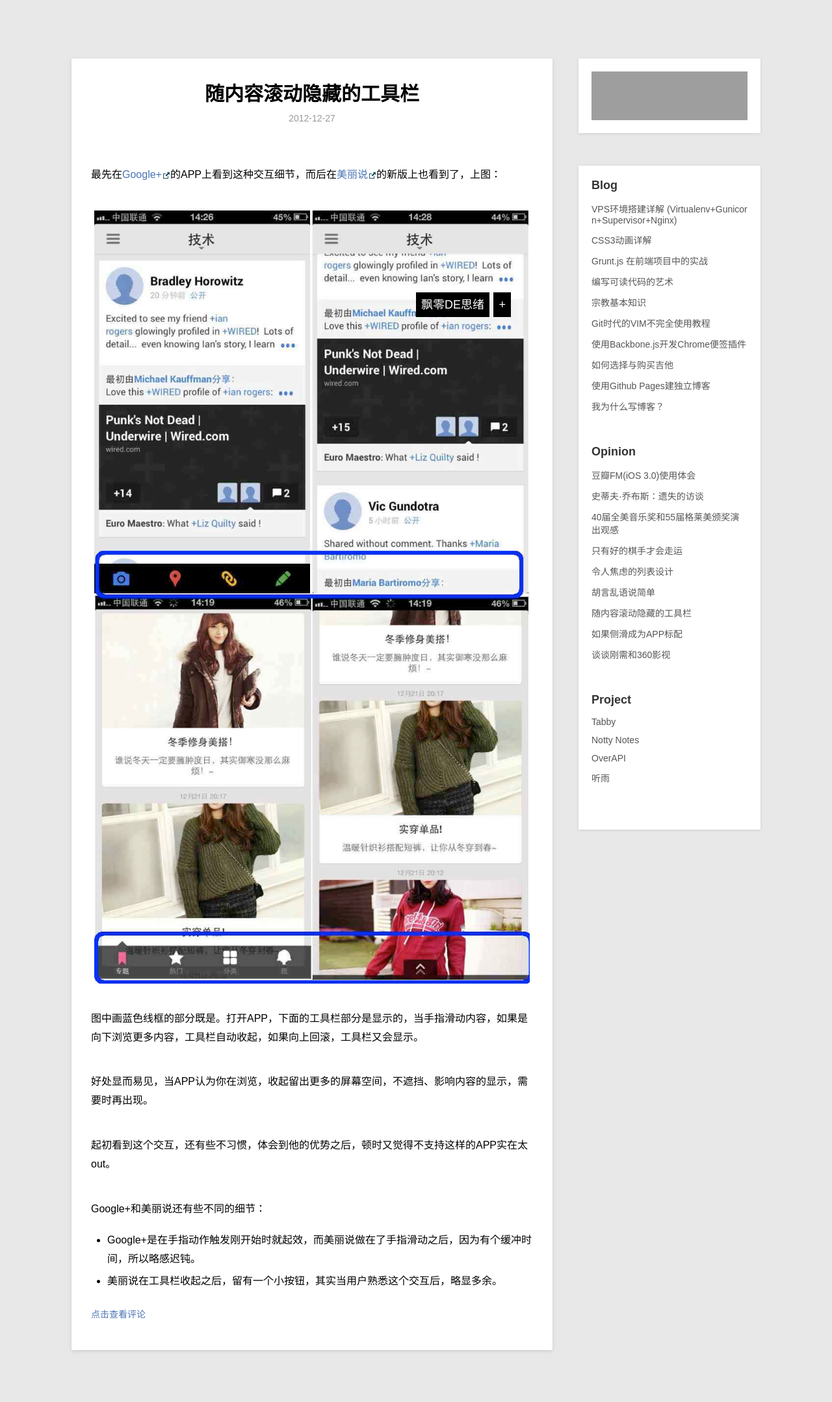
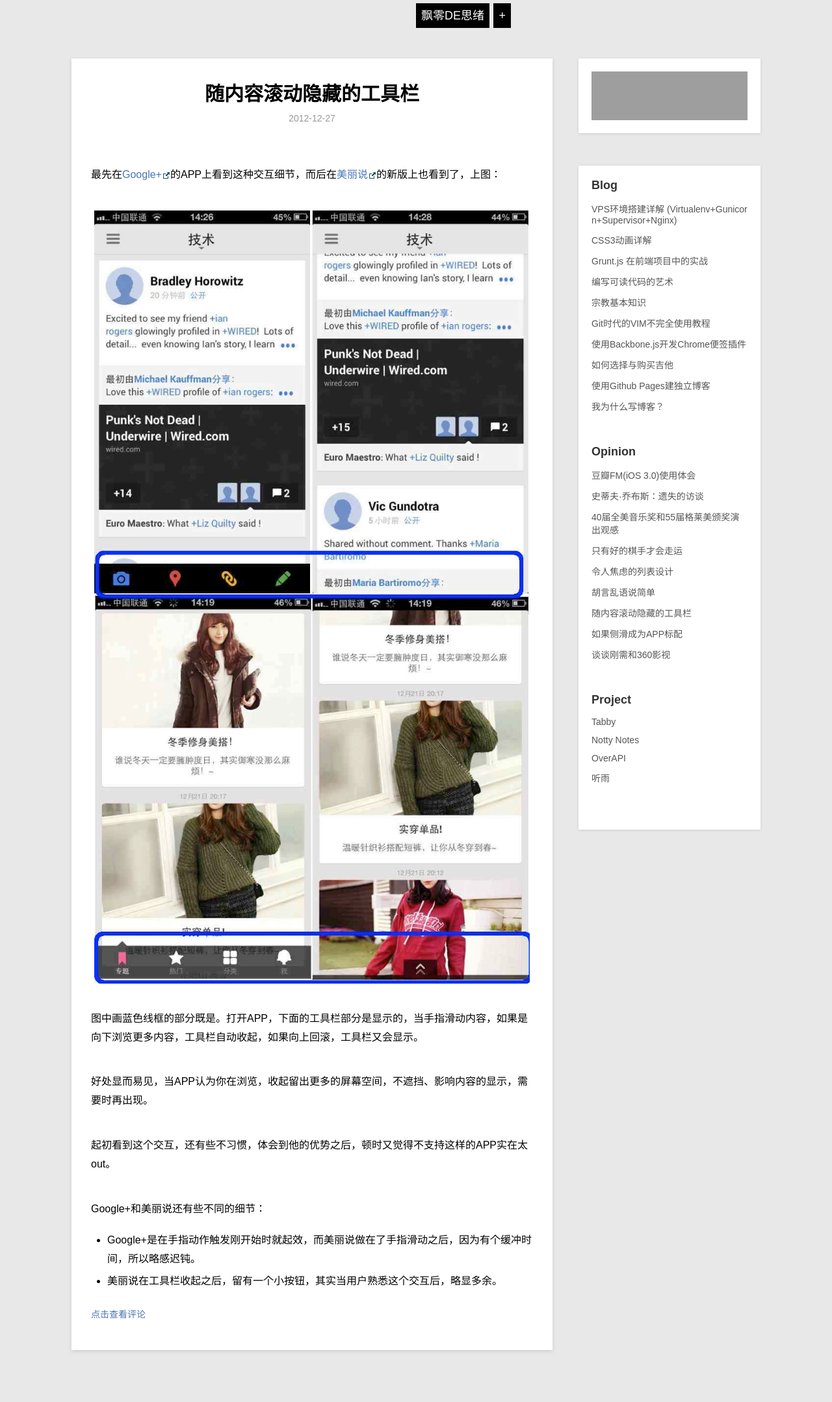
Before and after one commit to chanboo1985/chanboo1985.github.io, a Jekyll site: the page built from _posts/opinion/2012-12-27-auto-edit-bar.md, in a window 1280 px wide. Shown: the whole page at 65% size. Built offline with Jekyll 4.4.1, drawn with Linux system fonts in a browser that asks for light colours; Markdown is read by kramdown in place of the engine named in the settings; grey boxes are pictures that could not be loaded.

Commit message:
change css

```diff
--- a/css/default.css
+++ b/css/default.css
@@ -134,7 +134,7 @@ h3.about {color:#777;margin-top:20px;font-size:22px;margin-bottom:10px}
 #menuIndex li.h1{font-size:14px;font-weight:normal;padding-left:0;margin-bottom:10px;}
 #menuIndex li.h3{padding-left:25px;}
 
-.home-menu { position:absolute; width:160px; height:45px; left:50%; top:50%; margin-left:auto; margin-right:auto; }
+.home-menu { position:absolute; width:160px; height:45px; left:50%; top:5px; margin-left:auto; margin-right:auto; }
 .home-menu-icon { line-height:38px; padding:0 8px; display:inline-block; color:#fff; font-size:18px;  background:#000; }
 .home-follow { margin-left:2px; line-height:38px; padding:0 8px; display:inline-block; color:#fff; font-size:18px; background:#000;  }
 .home-menu-icon:hover,
```
